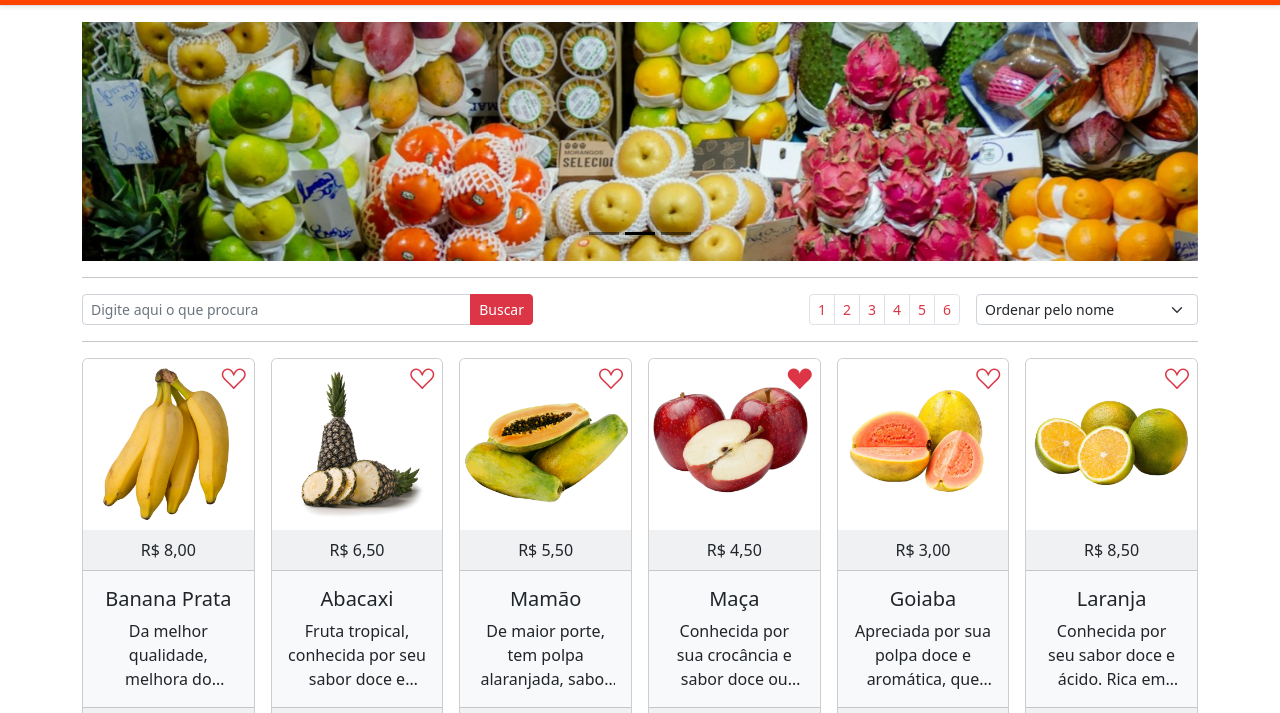
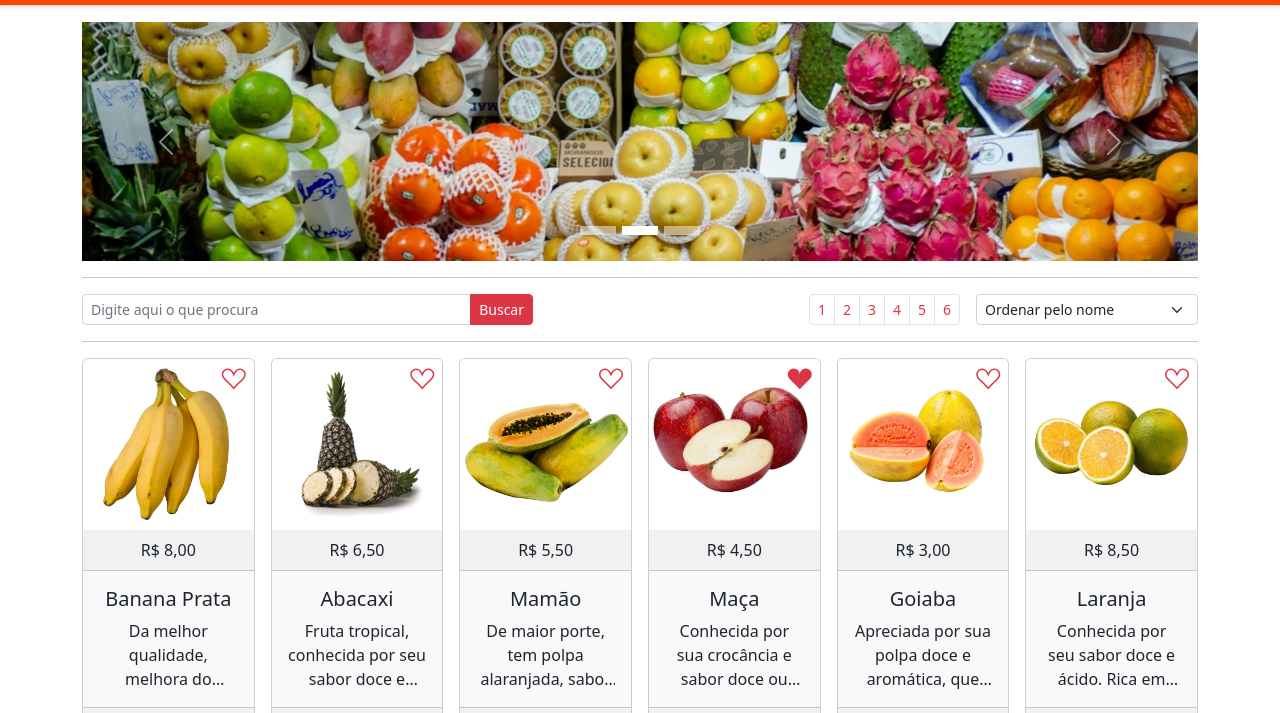
Before and after one commit to flavio16silva/Quitanda, a plain HTML site: page index.html in a window 1280 px wide. Shown: the part 54-767 px from the top of the page. Drawn offline with nearby package versions, Linux system fonts and the light colour scheme.

Commit message:
alteração da cor dos botoes e das setas do carousel para brancos

```diff
--- a/css/estilos.css
+++ b/css/estilos.css
@@ -116,3 +116,18 @@ fieldset.row .form-floating>label {
   color: white;
   transform: translateY(-5px);
 }
+
+/* Carousel */
+/* Estilo para os indicadores */
+.carousel-indicators [data-bs-target] {
+  background-color: #fff !important;
+  padding: 3px;
+}
+
+.carousel-indicators .active {
+  background-color: #fff !important;
+}
+
+.carousel-control-next-icon, .carousel-control-prev-icon {
+  filter: none !important;
+}
```
